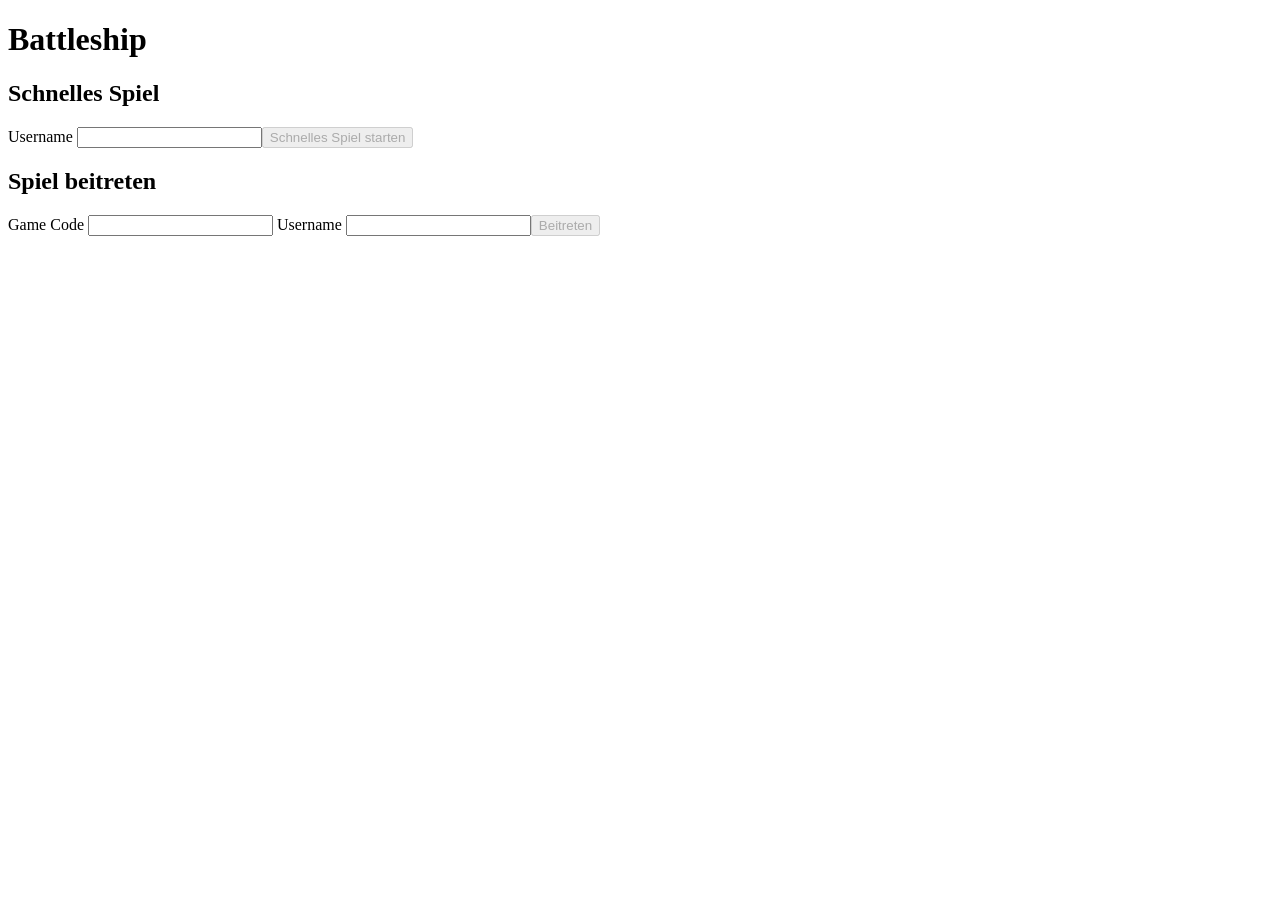
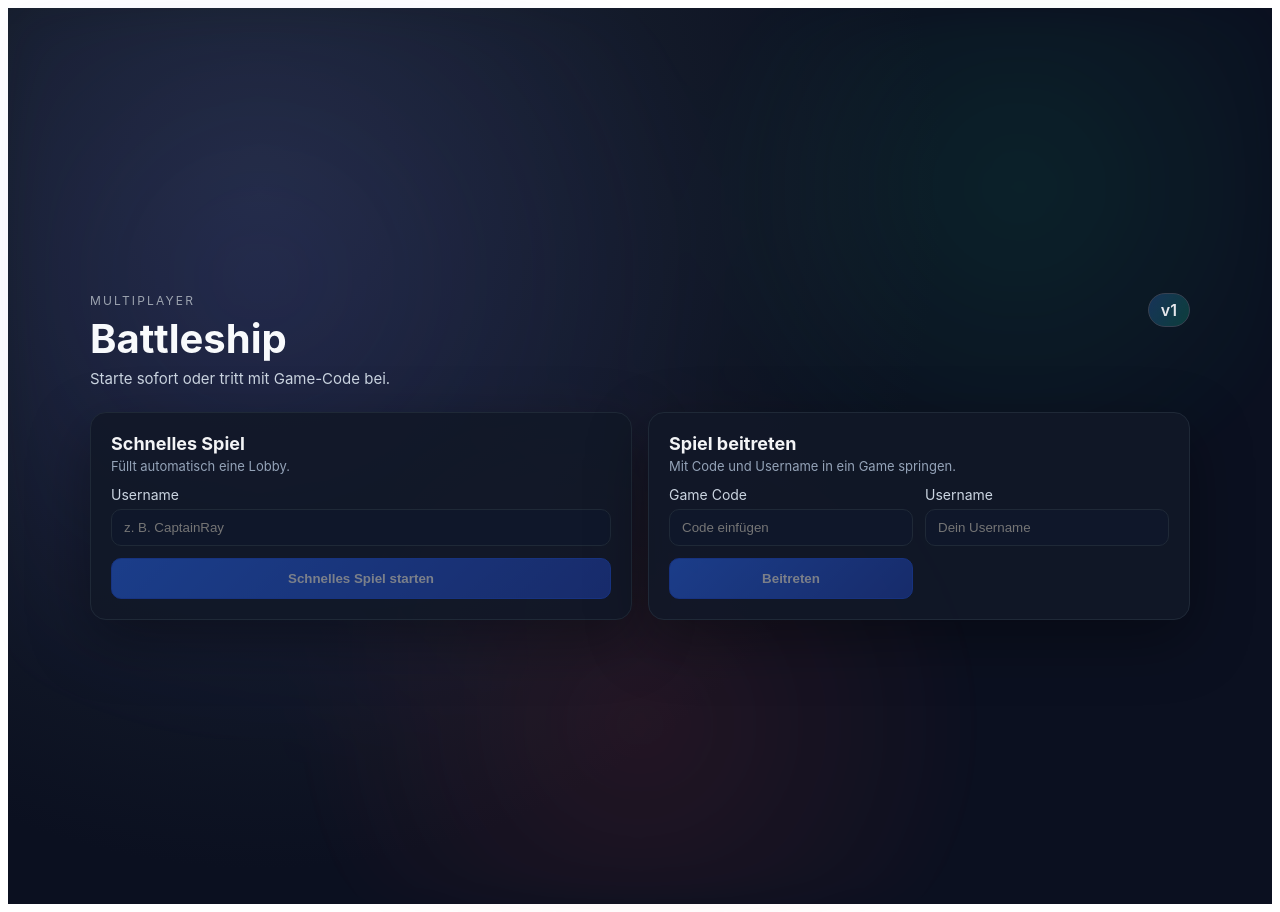
Before and after one commit to mertbeyaz/CAS_OOP_Battleship, an Angular app in the folder frontend/: page / in a window 1280 px wide. Before the commit the page ends 800 px from the top, so only its background shows below. Built offline with nearby package versions, Linux system fonts and the light colour scheme.

Commit message:
Created and modified html and scss files

```diff
--- a/frontend/src/app/pages/game.component.html
+++ b/frontend/src/app/pages/game.component.html
@@ -1,31 +1,35 @@
 <ng-container *ngIf="loading; else loaded">
-  <p>Lade Spiel...</p>
+  <div class="loader">Lade Spiel...</div>
 </ng-container>
 
 <ng-template #loaded>
   <p *ngIf="error" class="error">{{ error }}</p>
-  <p *ngIf="!game && !error">Kein Spiel geladen.</p>
+  <p *ngIf="!game && !error" class="info">Kein Spiel geladen.</p>
 
   <main class="game" *ngIf="game">
-    <header class="bar">
+    <div class="bg"></div>
+    <div class="shell">
+      <header class="topbar">
         <div>
-        <div class="label">Game Code</div>
-        <div class="value">{{ game.gameCode }}</div>
+          <p class="label">Game Code</p>
+          <p class="value">{{ game.gameCode }}</p>
         </div>
         <div>
-        <div class="label">Status</div>
-        <div class="value">{{ game.status }}</div>
+          <p class="label">Status</p>
+          <p class="value">{{ game.status }}</p>
         </div>
-      <div *ngIf="game.status === 'RUNNING' && game.currentTurnPlayerId" class="turn">
+        <div *ngIf="game.status === 'RUNNING' && game.currentTurnPlayerId" class="pill success">
           Am Zug: {{ playerName(game.currentTurnPlayerId) }}
         </div>
-      <div *ngIf="game.status === 'FINISHED' && game.winnerPlayerId" class="turn">
+        <div *ngIf="game.status === 'FINISHED' && game.winnerPlayerId" class="pill warn">
           Gewinner: {{ playerName(game.winnerPlayerId) }}
         </div>
       </header>
 
-    <section class="players">
+      <section class="panel players">
+        <div class="panel-head">
           <h2>Spieler</h2>
+        </div>
         <div *ngFor="let p of game.players" class="player-row">
           <div>
             <strong>{{ p.username }}</strong>
@@ -47,8 +51,10 @@
       </section>
 
       <section class="boards">
-      <div class="board" *ngIf="myBoard">
+        <div class="panel" *ngIf="myBoard">
+          <div class="panel-head">
             <h3>Dein Board</h3>
+          </div>
           <div class="grid" [style.--w]="myBoard.width" [style.--h]="myBoard.height">
             <span
               class="cell"
@@ -60,8 +66,10 @@
           </div>
         </div>
 
-      <div class="board" *ngIf="opponentBoard">
+        <div class="panel" *ngIf="opponentBoard">
+          <div class="panel-head">
             <h3>Gegner-Board</h3>
+          </div>
           <div class="grid" [style.--w]="opponentBoard.width" [style.--h]="opponentBoard.height">
             <span
               class="cell"
@@ -74,8 +82,9 @@
               {{ cellLabel(i, opponentBoard.width) }}
             </span>
           </div>
-        <div *ngIf="shotError" class="error">{{ shotError }}</div>
+          <p *ngIf="shotError" class="error">{{ shotError }}</p>
         </div>
       </section>
+    </div>
   </main>
 </ng-template>
--- a/frontend/src/app/pages/game.component.scss
+++ b/frontend/src/app/pages/game.component.scss
@@ -1,21 +1,126 @@
-.game { display: flex; flex-direction: column; gap: 1rem; padding: 1rem; font-family: sans-serif; }
-.bar { display: flex; gap: 2rem; align-items: center; }
-.label { font-size: 0.8rem; color: #666; }
-.value { font-weight: 600; }
-.turn { font-weight: 600; color: #0a6; }
-.players { border: 1px solid #ddd; padding: 0.75rem; border-radius: 6px; max-width: 420px; }
-.player-row { display: flex; justify-content: space-between; align-items: center; padding: 0.25rem 0; }
-.tag { background: #eef; padding: 0.1rem 0.4rem; border-radius: 4px; margin-left: 0.4rem; }
-.boards { display: grid; gap: 1rem; grid-template-columns: repeat(auto-fit, minmax(240px, 1fr)); }
-.board { border: 1px solid #ddd; padding: 0.75rem; border-radius: 6px; }
-.grid { display: grid; grid-template-columns: repeat(var(--w), 1fr); gap: 2px; }
-.cell { background: #f7f7f7; border: 1px solid #e2e2e2; min-height: 32px; display: grid; place-items: center; font-size: 0.8rem; color: #444; }
-.error { color: #c00; margin-top: 0.5rem; }
+:host {
+  display: block;
+  min-height: 100vh;
+  background: radial-gradient(circle at 20% 20%, #1f2937 0, #0b1020 55%), #0a0f1a;
+  color: #e5e7eb;
+  font-family: 'Inter', system-ui, sans-serif;
+}
+
+.game {
+  position: relative;
+  padding: 32px 12px 48px;
+}
+
+.bg {
+  position: absolute;
+  inset: 0;
+  background: radial-gradient(600px at 15% 25%, rgba(79, 70, 229, 0.18), transparent 55%),
+  radial-gradient(500px at 85% 20%, rgba(16, 185, 129, 0.15), transparent 50%),
+  radial-gradient(650px at 50% 80%, rgba(239, 68, 68, 0.12), transparent 50%);
+  filter: blur(22px);
+  opacity: 0.9;
+  z-index: 0;
+}
+
+.shell {
+  position: relative;
+  z-index: 1;
+  width: min(1200px, 100%);
+  margin: 0 auto;
+  display: flex;
+  flex-direction: column;
+  gap: 16px;
+}
+
+.topbar {
+  display: grid;
+  grid-template-columns: repeat(auto-fit, minmax(180px, 1fr));
+  gap: 12px;
+  align-items: center;
+}
+
+.label { margin: 0; font-size: 12px; color: #9ca3af; text-transform: uppercase; letter-spacing: 0.14em; }
+.value { margin: 2px 0 0; font-weight: 700; color: #f8fafc; }
+
+.pill {
+  justify-self: end;
+  padding: 8px 12px;
+  border-radius: 999px;
+  font-weight: 700;
+  font-size: 13px;
+}
+.pill.success { background: rgba(34, 197, 94, 0.12); color: #4ade80; }
+.pill.warn { background: rgba(249, 115, 22, 0.12); color: #fb923c; }
+
+.panels, .boards {
+  display: grid;
+  gap: 14px;
+  grid-template-columns: repeat(auto-fit, minmax(320px, 1fr));
+}
+
+.panel {
+  background: rgba(17, 24, 39, 0.9);
+  border: 1px solid #1f2937;
+  border-radius: 14px;
+  padding: 16px;
+  box-shadow: 0 18px 50px rgba(0, 0, 0, 0.35);
+}
+
+.panel-head { margin-bottom: 10px; }
+h2, h3 { margin: 0; color: #f3f4f6; }
+
+.players .player-row {
+  display: flex;
+  justify-content: space-between;
+  align-items: center;
+  padding: 6px 0;
+  border-bottom: 1px solid #111827;
+}
+.players .player-row:last-child { border-bottom: none; }
+
+.tag {
+  background: rgba(59, 130, 246, 0.2);
+  color: #bfdbfe;
+  padding: 2px 8px;
+  border-radius: 999px;
+  margin-left: 6px;
+  font-size: 12px;
+}
+
+button {
+  border: none;
+  border-radius: 10px;
+  padding: 10px 12px;
+  cursor: pointer;
+  font-weight: 600;
+  background: linear-gradient(135deg, #2563eb, #1e3a8a);
+  color: #e5e7eb;
+  border: 1px solid #1e3a8a;
+}
+button:disabled { opacity: 0.5; cursor: not-allowed; }
+
+.boards .grid {
+  display: grid;
+  grid-template-columns: repeat(var(--w), 1fr);
+  gap: 2px;
+}
+
 .cell {
-  &.ship { background: #dbeafe; border-color: #93c5fd; }
-  &.miss { background: #fef9c3; border-color: #facc15; }
-  &.hit { background: #fecdd3; border-color: #f43f5e; }
-  &.sunk { background: #fecaca; border-color: #ef4444; font-weight: 700; }
-  &.clickable { cursor: pointer; }
-  &.disabled { opacity: 0.5; cursor: not-allowed; }
+  background: #0f172a;
+  border: 1px solid #111827;
+  color: #94a3b8;
+  display: grid;
+  place-items: center;
+  min-height: 34px;
+  font-size: 12px;
+  border-radius: 6px;
 }
+.cell.ship { background: rgba(59, 130, 246, 0.15); border-color: #2563eb; }
+.cell.miss { background: rgba(234, 179, 8, 0.15); border-color: #eab308; }
+.cell.hit { background: rgba(239, 68, 68, 0.18); border-color: #ef4444; }
+.cell.sunk { background: rgba(220, 38, 38, 0.25); border-color: #dc2626; font-weight: 700; }
+.cell.clickable { cursor: pointer; }
+.cell.disabled { opacity: 0.5; cursor: not-allowed; }
+
+.loader, .info { color: #cbd5e1; }
+.error { color: #fca5a5; margin-top: 8px; font-size: 13px; }
--- a/frontend/src/app/pages/landing.component.html
+++ b/frontend/src/app/pages/landing.component.html
@@ -1,11 +1,24 @@
 <main class="landing">
+  <div class="bg"></div>
+  <div class="shell">
+    <header class="hero">
+      <div>
+        <p class="eyebrow">Multiplayer</p>
         <h1>Battleship</h1>
+        <p class="lede">Starte sofort oder tritt mit Game-Code bei.</p>
+      </div>
+      <div class="badge">v1</div>
+    </header>
 
-  <section>
+    <div class="panels">
+      <section class="card">
+        <div class="card-head">
           <h2>Schnelles Spiel</h2>
-    <form (ngSubmit)="quickPlay()" #fQuick="ngForm">
+          <p class="hint">Füllt automatisch eine Lobby.</p>
+        </div>
+        <form (ngSubmit)="quickPlay()" #fQuick="ngForm" class="form">
           <label>
-        Username
+            <span>Username</span>
             <input
               name="usernameQuick"
               [(ngModel)]="usernameQuick"
@@ -13,30 +26,35 @@
               minlength="2"
               autocomplete="off"
               [disabled]="loadingQuick"
+              placeholder="z. B. CaptainRay"
             />
           </label>
-      <button type="submit" [disabled]="loadingQuick || !fQuick.valid">
+          <button type="submit" class="primary" [disabled]="loadingQuick || !fQuick.valid">
             {{ loadingQuick ? 'Verbinde...' : 'Schnelles Spiel starten' }}
           </button>
         </form>
         <p *ngIf="errorQuick" class="error">{{ errorQuick }}</p>
       </section>
 
-  <section>
+      <section class="card">
+        <div class="card-head">
           <h2>Spiel beitreten</h2>
-    <form (ngSubmit)="joinByCode()" #fJoin="ngForm">
+          <p class="hint">Mit Code und Username in ein Game springen.</p>
+        </div>
+        <form (ngSubmit)="joinByCode()" #fJoin="ngForm" class="form two-col">
           <label>
-        Game Code
+            <span>Game Code</span>
             <input
               name="gameCode"
               [(ngModel)]="gameCode"
               required
               autocomplete="off"
               [disabled]="loadingJoin"
+              placeholder="Code einfügen"
             />
           </label>
           <label>
-        Username
+            <span>Username</span>
             <input
               name="usernameJoin"
               [(ngModel)]="usernameJoin"
@@ -44,12 +62,15 @@
               minlength="2"
               autocomplete="off"
               [disabled]="loadingJoin"
+              placeholder="Dein Username"
             />
           </label>
-      <button type="submit" [disabled]="loadingJoin || !fJoin.valid">
+          <button type="submit" class="primary" [disabled]="loadingJoin || !fJoin.valid">
             {{ loadingJoin ? 'Tritt bei...' : 'Beitreten' }}
           </button>
         </form>
         <p *ngIf="errorJoin" class="error">{{ errorJoin }}</p>
       </section>
+    </div>
+  </div>
 </main>
--- /dev/null
+++ b/frontend/src/app/pages/landing.component.scss
@@ -0,0 +1,170 @@
+:host {
+  display: block;
+  min-height: 100vh;
+  background: radial-gradient(circle at 20% 20%, #1f2937 0, #0b1020 55%), #0a0f1a;
+  color: #e5e7eb;
+  font-family: 'Inter', system-ui, sans-serif;
+}
+
+.landing {
+  position: relative;
+  min-height: 100vh;
+  padding: 48px 16px;
+  display: flex;
+  align-items: center;
+  justify-content: center;
+}
+
+.bg {
+  position: absolute;
+  inset: 0;
+  background: radial-gradient(800px at 20% 30%, rgba(79, 70, 229, 0.15), transparent 60%),
+  radial-gradient(600px at 80% 20%, rgba(16, 185, 129, 0.12), transparent 55%),
+  radial-gradient(700px at 50% 80%, rgba(239, 68, 68, 0.12), transparent 50%);
+  filter: blur(24px);
+  opacity: 0.9;
+  z-index: 0;
+}
+
+.shell {
+  position: relative;
+  z-index: 1;
+  width: min(1100px, 100%);
+  display: flex;
+  flex-direction: column;
+  gap: 24px;
+}
+
+.hero {
+  display: flex;
+  align-items: flex-start;
+  justify-content: space-between;
+  gap: 16px;
+}
+
+.eyebrow {
+  text-transform: uppercase;
+  letter-spacing: 0.18em;
+  font-size: 12px;
+  color: #9ca3af;
+  margin: 0 0 6px;
+}
+
+h1 {
+  margin: 0;
+  font-size: clamp(28px, 4vw, 40px);
+  color: #f8fafc;
+}
+
+.lede {
+  margin: 6px 0 0;
+  color: #cbd5e1;
+  font-size: 15px;
+}
+
+.badge {
+  border: 1px solid #374151;
+  background: linear-gradient(120deg, rgba(59, 130, 246, 0.25), rgba(16, 185, 129, 0.25));
+  color: #e5e7eb;
+  padding: 6px 12px;
+  border-radius: 999px;
+  font-weight: 600;
+}
+
+.panels {
+  display: grid;
+  gap: 16px;
+  grid-template-columns: repeat(auto-fit, minmax(320px, 1fr));
+}
+
+.card {
+  background: rgba(17, 24, 39, 0.9);
+  border: 1px solid #1f2937;
+  border-radius: 16px;
+  padding: 20px;
+  box-shadow: 0 20px 60px rgba(0, 0, 0, 0.35);
+}
+
+.card-head {
+  margin-bottom: 12px;
+}
+
+h2 {
+  margin: 0;
+  font-size: 18px;
+  color: #f3f4f6;
+}
+
+.hint {
+  margin: 4px 0 0;
+  color: #94a3b8;
+  font-size: 13px;
+}
+
+.form {
+  display: flex;
+  flex-direction: column;
+  gap: 12px;
+}
+
+.form.two-col {
+  display: grid;
+  grid-template-columns: repeat(auto-fit, minmax(220px, 1fr));
+  gap: 12px;
+}
+
+label {
+  display: flex;
+  flex-direction: column;
+  gap: 6px;
+  color: #cbd5e1;
+  font-size: 14px;
+}
+
+input {
+  background: #0f172a;
+  border: 1px solid #1f2937;
+  color: #e5e7eb;
+  border-radius: 10px;
+  padding: 10px 12px;
+  outline: none;
+  transition: border-color 0.15s, box-shadow 0.15s;
+}
+
+input:focus {
+  border-color: #3b82f6;
+  box-shadow: 0 0 0 2px rgba(59, 130, 246, 0.3);
+}
+
+button {
+  border: none;
+  border-radius: 10px;
+  padding: 12px 14px;
+  cursor: pointer;
+  font-weight: 600;
+  background: #111827;
+  color: #e5e7eb;
+  border: 1px solid #1f2937;
+  transition: background 0.2s, border-color 0.2s, transform 0.1s;
+}
+
+button.primary {
+  background: linear-gradient(135deg, #2563eb, #1e40af);
+  border-color: #1d4ed8;
+}
+
+button:disabled {
+  opacity: 0.5;
+  cursor: not-allowed;
+  transform: none;
+}
+
+button:not(:disabled):hover {
+  transform: translateY(-1px);
+}
+
+.error {
+  margin-top: 8px;
+  color: #fca5a5;
+  font-size: 13px;
+}
--- a/frontend/src/app/pages/landing.component.ts
+++ b/frontend/src/app/pages/landing.component.ts
@@ -25,6 +25,7 @@ type GameDto = {
   selector: 'app-landing',
   imports: [FormsModule, NgIf],
   templateUrl: './landing.component.html',
+  styleUrls: ['./landing.component.scss'],
 })
 export class LandingComponent {
   private http = inject(HttpClient);
```
Lines whose indentation alone changed are shown as unchanged.
